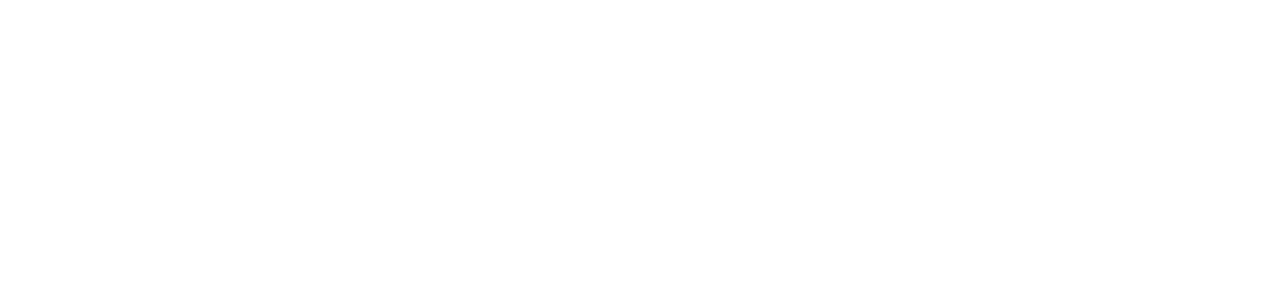
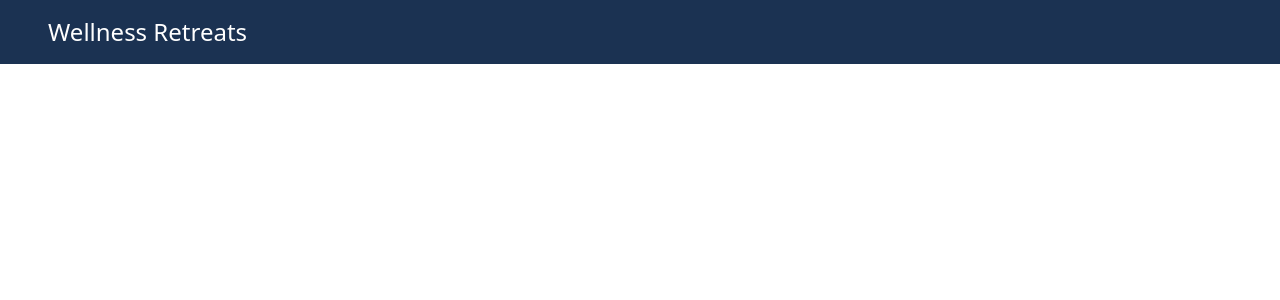
Before and after one commit to shristi-gupta21/assignment-shoonya, a React (Create React App) app: page / in a window 1280 px wide. Shown: the top 300 px of the page. Built offline with nearby package versions, Linux system fonts and the light colour scheme.

Commit message:
header added

```diff
--- a/package.json
+++ b/package.json
@@ -36,6 +36,7 @@
     ]
   },
   "devDependencies": {
+    "@babel/plugin-proposal-private-property-in-object": "^7.21.11",
     "autoprefixer": "^10.4.19",
     "postcss": "^8.4.40",
     "tailwindcss": "^3.4.7"
--- a/src/App.js
+++ b/src/App.js
@@ -1,5 +1,11 @@
+import { Header } from "./components/Header";
+
 function App() {
-  return <div></div>;
+  return (
+    <div>
+      <Header />
+    </div>
+  );
 }
 
 export default App;
--- /dev/null
+++ b/src/components/Header.js
@@ -0,0 +1,9 @@
+import React from "react";
+
+export const Header = () => {
+  return (
+    <header className="pl-12 text-white text-2xl bg-blue-1000 w-full h-16 flex items-center">
+      <span>Wellness Retreats</span>
+    </header>
+  );
+};
--- a/src/index.css
+++ b/src/index.css
@@ -2,13 +2,19 @@
 @tailwind components;
 @tailwind utilities;
 
+*,
+*::before,
+*::after {
+  box-sizing: border-box;
+}
+
+* {
+  margin: 0;
+}
+
+html,
 body {
-  margin: 0;
-  font-family: -apple-system, BlinkMacSystemFont, "Segoe UI", "Roboto", "Oxygen",
-    "Ubuntu", "Cantarell", "Fira Sans", "Droid Sans", "Helvetica Neue",
-    sans-serif;
-  -webkit-font-smoothing: antialiased;
-  -moz-osx-font-smoothing: grayscale;
+  height: 100%;
 }
 
 code {
--- a/tailwind.config.js
+++ b/tailwind.config.js
@@ -2,7 +2,11 @@
 module.exports = {
   content: ["./src/**/*.{js,jsx,ts,tsx}"],
   theme: {
-    extend: {},
+    extend: {
+      colors: {
+        'blue-1000': 'rgb(27, 50, 82)',
+      },
+    },
   },
   plugins: [],
 };
```
